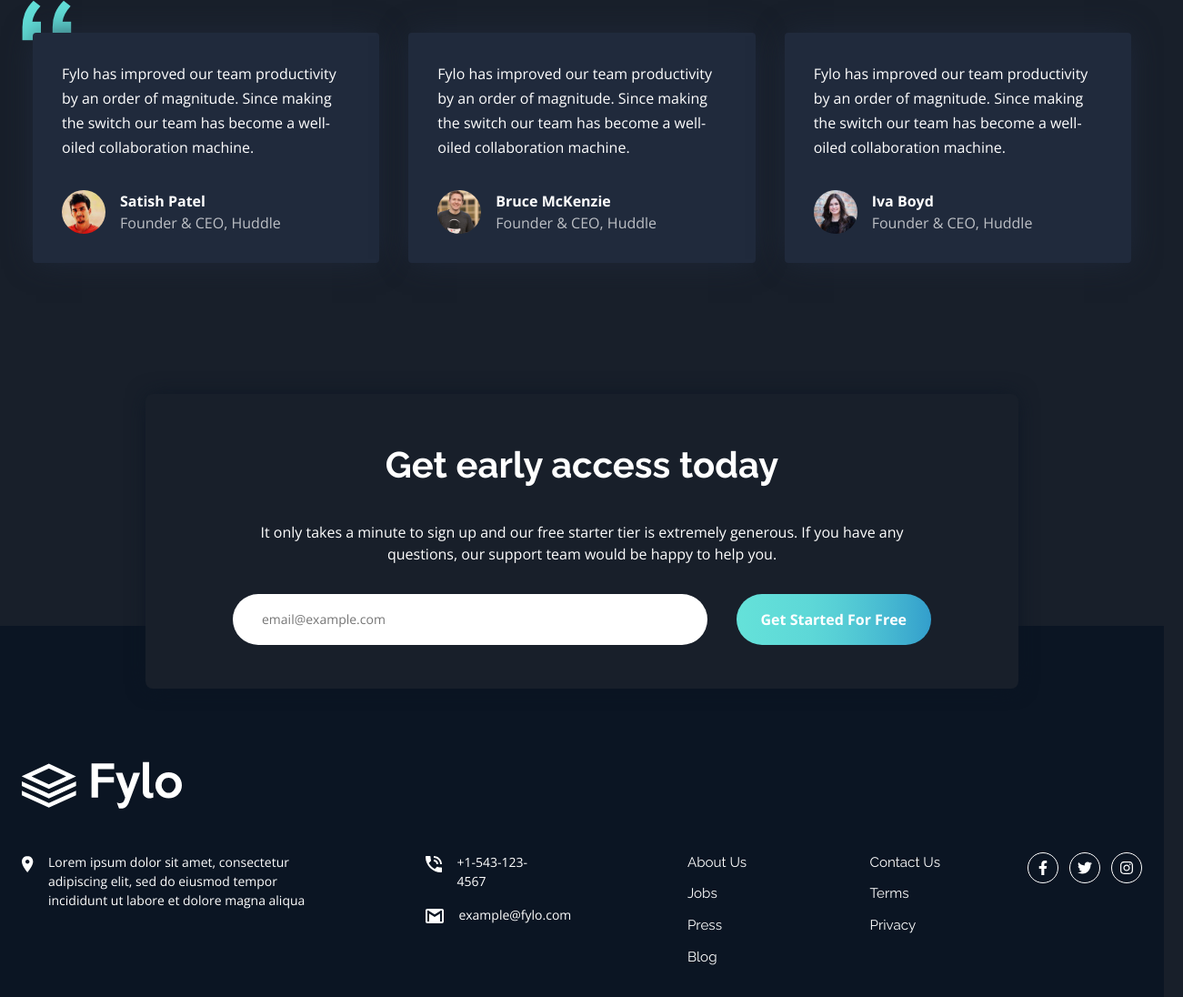
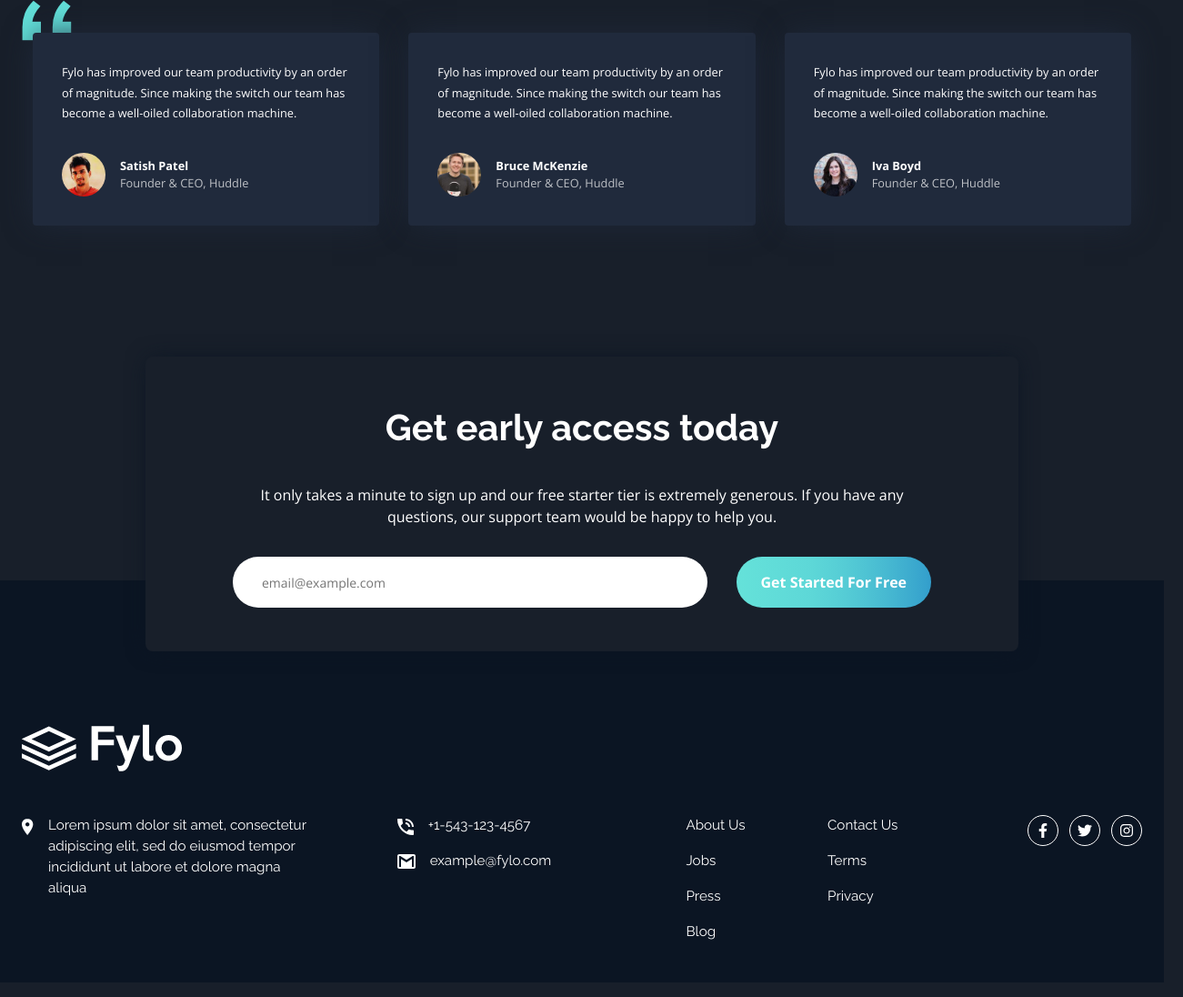
Before and after one commit to razerfoot25/fylo, a website built with Vite: page index.html in a window 1280 px wide. Shown: the part 2501-3597 px from the top of the page at 91% size, 1301 px wide, since content can reach past the window. Built offline with nearby package versions, Linux system fonts and the light colour scheme.

Commit message:
1st revision

```diff
--- a/index.html
+++ b/index.html
@@ -25,7 +25,7 @@
     <header class="grid-container">
       <div class="primary__header p-block-400 p-block-500-md">
         <a href="#" class="primary__header--logo"
-          ><img src="./images/logo.svg" alt="fylo"
+          ><img src="./images/logo.svg" aria-hidden="true" alt=""
         /></a>
         <nav class="primary__header--navigation">
           <ul role="list">
@@ -42,7 +42,7 @@
         <div class="container spacer">
           <img
             src="./images/illustration-intro.png"
-            alt="design image"
+            aria-hidden="true"
             class="hero--image p-inline-400"
           />
           <h1 class="hero--heading neutral-100">
@@ -53,7 +53,11 @@
             Access them wherever you need, share and collaborate with friends
             family, and co-workers.
           </p>
-          <button class="hero--btn m-inline-400 m-inline-800-md">
+          <button
+            role="button"
+            aria-label="get started"
+            class="hero--btn m-inline-400 m-inline-800-md"
+          >
             Get Started
           </button>
         </div>
@@ -61,7 +65,7 @@
 
       <section class="container p-block-600 p-block-700-md">
         <div class="article grid-col-2">
-          <article class="article__card spacer">
+          <div class="article__card spacer">
             <img
               src="./images/icon-access-anywhere.svg"
               alt="svg1"
@@ -72,8 +76,8 @@
               The ability to use a smartphone, tablet, or computer to access
               your account means your files follow you everywhere.
             </p>
-          </article>
-          <article class="article__card spacer">
+          </div>
+          <div class="article__card spacer">
             <img
               src="./images/icon-security.svg"
               alt="svg 2"
@@ -85,8 +89,8 @@
               couple of the security features we allow to help secure your
               files.
             </p>
-          </article>
-          <article class="article__card spacer">
+          </div>
+          <div class="article__card spacer">
             <img
               src="./images/icon-collaboration.svg"
               alt="svg3"
@@ -97,8 +101,8 @@
               Securely share files and folders with friends, family and
               colleagues for live collaboration. No email attachments required.
             </p>
-          </article>
-          <article class="article__card spacer">
+          </div>
+          <div class="article__card spacer">
             <img
               src="./images/icon-any-file.svg"
               alt="svg4"
@@ -110,7 +114,7 @@
               you covered allowing for all file types to be securely stored and
               shared.
             </p>
-          </article>
+          </div>
         </div>
       </section>
 
@@ -180,46 +184,52 @@
           </div>
         </div>
         <div class="three__cols grid-col-3 p-inline-200">
-          <div class="three__cols--card p-400">
+          <figure class="three__cols--card p-400">
+            <blockquote>
               <small class="three__cols--msg"
-              >Fylo has improved our team productivity by an order of magnitude.
-              Since making the switch our team has become a well-oiled
-              collaboration machine.</small
+                >Fylo has improved our team productivity by an order of
+                magnitude. Since making the switch our team has become a
+                well-oiled collaboration machine.</small
               >
-            <div class="three__cols--owner">
+            </blockquote>
+            <figcaption class="three__cols--owner">
               <img src="./images/profile-1.jpg" alt="Satish Patel" />
               <div class="three__cols--owner__info">
                 <small>Satish Patel</small><small>Founder & CEO, Huddle</small>
               </div>
-            </div>
-          </div>
-          <div class="three__cols--card p-400">
+            </figcaption>
+          </figure>
+          <figure class="three__cols--card p-400">
+            <blockquote>
               <small class="three__cols--msg"
-              >Fylo has improved our team productivity by an order of magnitude.
-              Since making the switch our team has become a well-oiled
-              collaboration machine.</small
+                >Fylo has improved our team productivity by an order of
+                magnitude. Since making the switch our team has become a
+                well-oiled collaboration machine.</small
               >
+            </blockquote>
             <div class="three__cols--owner">
               <img src="./images/profile-2.jpg" alt="Bruce McKenzie" />
-              <div class="three__cols--owner__info">
+              <figcaption class="three__cols--owner__info">
                 <small>Bruce McKenzie</small
                 ><small>Founder & CEO, Huddle</small>
+              </figcaption>
             </div>
-            </div>
-          </div>
-          <div class="three__cols--card p-400">
+          </figure>
+          <figure class="three__cols--card p-400">
+            <blockquote>
               <small class="three__cols--msg"
-              >Fylo has improved our team productivity by an order of magnitude.
-              Since making the switch our team has become a well-oiled
-              collaboration machine.</small
+                >Fylo has improved our team productivity by an order of
+                magnitude. Since making the switch our team has become a
+                well-oiled collaboration machine.</small
               >
-            <div class="three__cols--owner">
+            </blockquote>
+            <figcaption class="three__cols--owner">
               <img src="./images/profile-3.jpg" alt="Iva Boyd" />
               <div class="three__cols--owner__info">
                 <small>Iva Boyd</small><small>Founder & CEO, Huddle </small>
               </div>
-            </div>
-          </div>
+            </figcaption>
+          </figure>
         </div>
         <div class="float__box p-400 p-500-md p-inline-600-md m-block-500">
           <strong>Get early access today</strong>
@@ -228,54 +238,60 @@
             extremely generous. If you have any questions, our support team
             would be happy to help you.
           </p>
-          <div class="float__box--btn-group">
+          <form class="float__box--btn-group">
+            <label for="email" id="label1" class="sr-only">email</label>
             <input
               type="email"
+              name="email"
+              id="email"
               class="p-block-300 p-inline-400"
               placeholder="email@example.com"
+              aria-labelledby="label1"
             /><span>Please enter a valid email address</span>
             <button>Get Started For Free</button>
-          </div>
+          </form>
         </div>
       </section>
 
       <footer>
         <div class="footer grid-container p-block-400">
           <a href="#" class="footer__logo"
-            ><img src="./images/logo.svg" alt="logo"
+            ><img src="./images/logo.svg" aria-hidden="true" alt=""
           /></a>
           <div class="footer__lower">
             <div class="footer__lower--info">
-              <div class="footer__lower--info__text">
-                <img src="./images/icon-location.svg" alt="location" /> Lorem
-                ipsum dolor sit amet, consectetur adipiscing elit, sed do
-                eiusmod tempor incididunt ut labore et dolore magna aliqua
-              </div>
+              <address class="footer__lower--info__text">
+                <img src="./images/icon-location.svg" alt="location" /><a
+                  href="#"
+                >
+                  Lorem ipsum dolor sit amet, consectetur adipiscing elit, sed
+                  do eiusmod tempor incididunt ut labore et dolore magna aliqua
+                </a>
+              </address>
 
-              <div class="footer__lower--info__other">
-                <div class="footer__lower--info__text">
-                  <img
-                    src="./images/icon-phone.svg"
-                    alt="phone"
-                  />+1-543-123-4567
+              <address class="footer__lower--info__other">
+                <div href="#" class="footer__lower--info__text">
+                  <img src="./images/icon-phone.svg" alt="phone" /><a href="#"
+                    >+1-543-123-4567</a
+                  >
                 </div>
                 <div class="footer__lower--info__text">
                   <img src="./images/icon-email.svg" alt="email" />
-                  example@fylo.com
+                  <a href="#">example@fylo.com</a>
                 </div>
+              </address>
             </div>
-            </div>
-            <ul role="list" class="footer__lower--navigation">
+            <nav class="footer__lower--navigation">
+              <ul role="list">
                 <li><a href="#">About Us</a></li>
                 <li><a href="#">Jobs</a></li>
                 <li><a href="#"> Press</a></li>
                 <li><a href="#"> Blog</a></li>
-            </ul>
-            <ul role="list" class="footer__lower--navigation">
                 <li><a href="#">Contact Us</a></li>
                 <li><a href="#">Terms</a></li>
                 <li><a href="#">Privacy</a></li>
               </ul>
+            </nav>
             <ul role="list" class="footer__lower--links">
               <li>
                 <a href="#" aria-label="facebook"
--- a/sass/base/_fonts.scss
+++ b/sass/base/_fonts.scss
@@ -8,7 +8,7 @@ $font-size: (
     h6: Clamp(1.25rem, 5vw, 2.25rem),
     p: Clamp(0.95rem, 4vw, 1rem),
     a: Clamp(0.85rem, 2vw, 0.95rem),
-    small: Clamp(0.7rem, 2vw, 1rem),
+    small: Clamp(0.7rem, 2vw, 0.8rem),
     strong: Clamp(1.25rem, 5vw, 2.5rem),
     button: Clamp(1rem, 5vw, 1rem),
   ),
--- a/sass/sections/_footer.scss
+++ b/sass/sections/_footer.scss
@@ -10,12 +10,9 @@
     z-index: -1;
   }
 
-  &__logo {
-  }
-
   &__lower {
     display: grid;
-    grid-template-columns: 2.5fr 0.5fr 0.5fr 0.5fr;
+    grid-template-columns: 2fr 1.2fr 0.5fr;
     gap: var(--size-500);
     > * {
       grid-column: 1 / -1;
@@ -35,6 +32,10 @@
         img {
           margin-top: 0.25rem;
         }
+        a {
+          text-decoration: none;
+          color: var(--clr-neutral-100);
+        }
       }
 
       &__other {
@@ -45,9 +46,14 @@
     }
 
     &--navigation {
-      display: flex;
-      flex-direction: column;
-      gap: var(--size-200);
+      ul {
+        > li {
+          margin-bottom: var(--size-300);
+          &:nth-child(4) {
+            margin-bottom: var(--size-500);
+          }
+        }
+      }
       li a {
         text-decoration: none;
         color: var(--clr-neutral-100);
@@ -115,18 +121,21 @@
         gap: var(--size-600);
       }
 
-      ul {
+      &--navigation {
+        grid-column: 2 / 3;
         justify-self: end;
-      }
-      &--navigation:nth-child(2) {
-        grid-column: 2 / 3;
-      }
-      &--navigation:nth-child(3) {
-        grid-column: 3 / 4;
+        ul {
+          columns: 2;
+
+          > li {
+            padding-inline: var(--size-400);
+          }
+        }
       }
 
       &--links {
-        grid-column: 4 / 5;
+        grid-column: 3 / 4;
+        justify-self: end;
       }
     }
   }
@@ -134,11 +143,5 @@
 
 .sr-only {
   position: absolute;
-  width: 1px;
-  height: 1px;
-  padding: 0;
-  margin: -1px;
-  overflow: hidden;
-  clip: rect(0, 0, 0, 0);
-  border: 0;
+  opacity: 0;
 }
```
Lines whose indentation alone changed are shown as unchanged.
